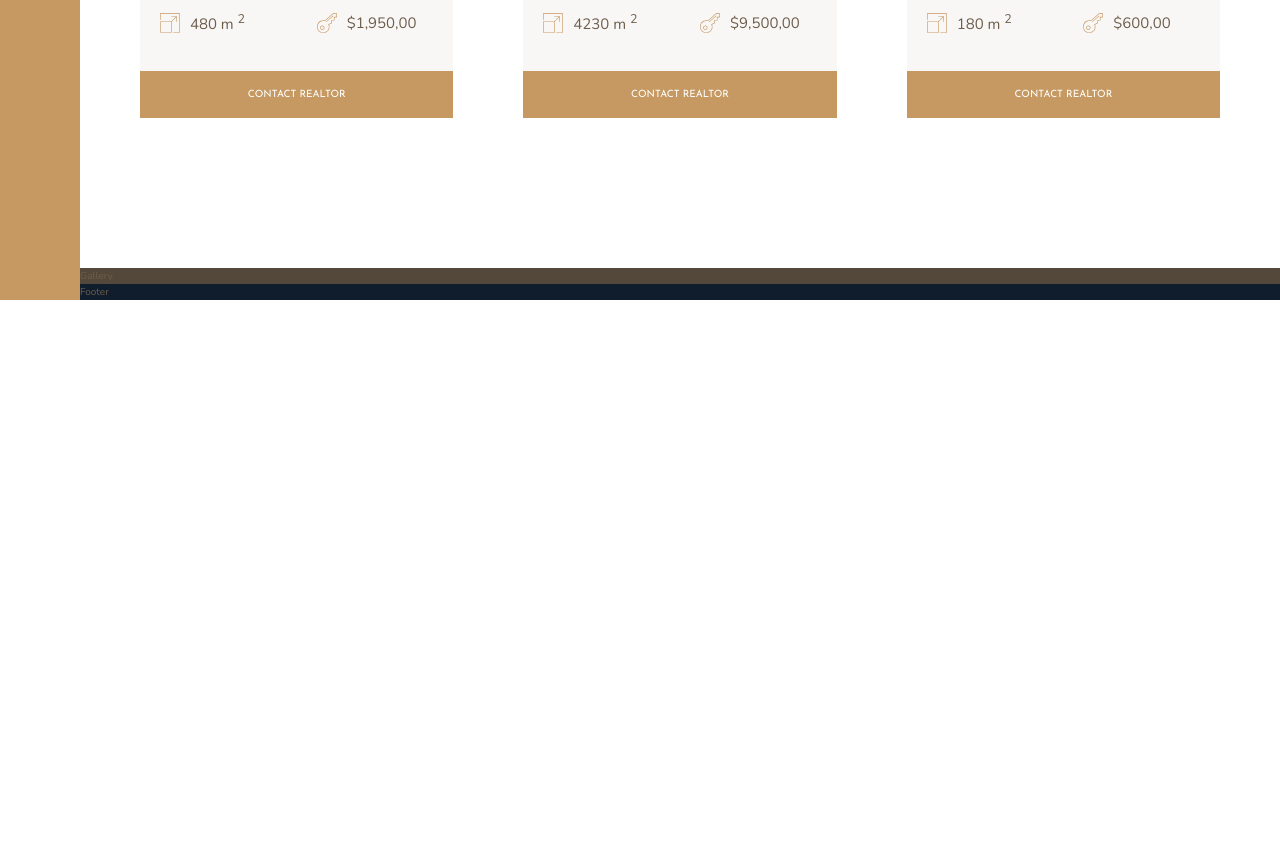
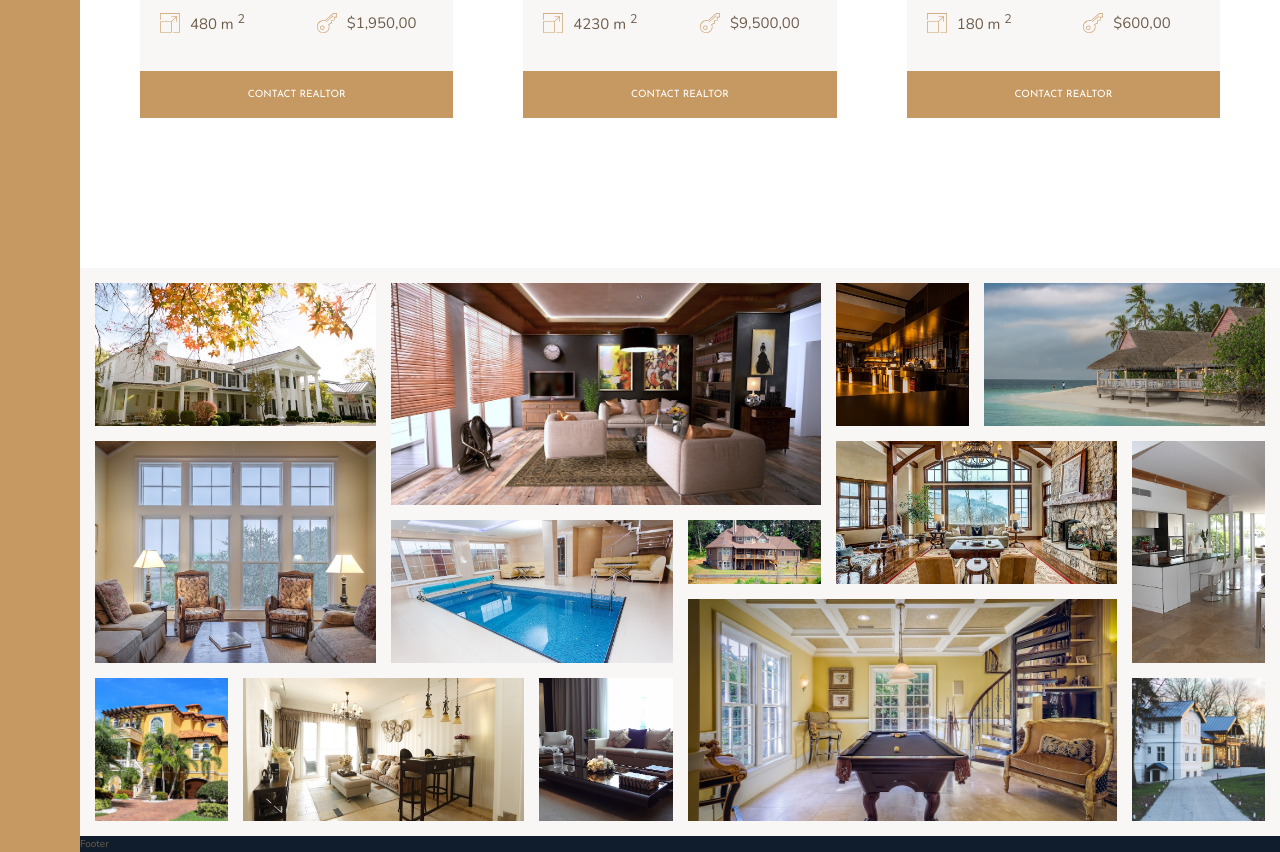
Before and after one commit to programmerInfi/Nexter, a website: page index.html in a window 1280 px wide. Shown: the part 2823-3675 px from the top of the page. Before the commit the page ends 3123 px from the top, so only its background shows below. Drawn offline with nearby package versions, Linux system fonts and the light colour scheme.

Commit message:
gallery done

```diff
--- a/index.html
+++ b/index.html
@@ -305,7 +305,70 @@
         <button class="btn home__btn">Contact realtor</button>
       </div>
     </section>
-    <section class="gallery">Gallery</section>
+    <section class="gallery">
+      <figure class="gallery__item gallery__item--1">
+        <img src="img/gal-1.jpeg" alt="Gallery image 1" class="gallery__img" />
+      </figure>
+      <figure class="gallery__item gallery__item--2">
+        <img src="img/gal-2.jpeg" alt="Gallery image 2" class="gallery__img" />
+      </figure>
+      <figure class="gallery__item gallery__item--3">
+        <img src="img/gal-3.jpeg" alt="Gallery image 3" class="gallery__img" />
+      </figure>
+      <figure class="gallery__item gallery__item--4">
+        <img src="img/gal-4.jpeg" alt="Gallery image 4" class="gallery__img" />
+      </figure>
+      <figure class="gallery__item gallery__item--5">
+        <img src="img/gal-5.jpeg" alt="Gallery image 5" class="gallery__img" />
+      </figure>
+      <figure class="gallery__item gallery__item--6">
+        <img src="img/gal-6.jpeg" alt="Gallery image 6" class="gallery__img" />
+      </figure>
+      <figure class="gallery__item gallery__item--7">
+        <img src="img/gal-7.jpeg" alt="Gallery image 7" class="gallery__img" />
+      </figure>
+      <figure class="gallery__item gallery__item--8">
+        <img src="img/gal-8.jpeg" alt="Gallery image 8" class="gallery__img" />
+      </figure>
+      <figure class="gallery__item gallery__item--9">
+        <img src="img/gal-9.jpeg" alt="Gallery image 9" class="gallery__img" />
+      </figure>
+      <figure class="gallery__item gallery__item--10">
+        <img
+          src="img/gal-10.jpeg"
+          alt="Gallery image 10"
+          class="gallery__img"
+        />
+      </figure>
+      <figure class="gallery__item gallery__item--11">
+        <img
+          src="img/gal-11.jpeg"
+          alt="Gallery image 11"
+          class="gallery__img"
+        />
+      </figure>
+      <figure class="gallery__item gallery__item--12">
+        <img
+          src="img/gal-12.jpeg"
+          alt="Gallery image 12"
+          class="gallery__img"
+        />
+      </figure>
+      <figure class="gallery__item gallery__item--13">
+        <img
+          src="img/gal-13.jpeg"
+          alt="Gallery image 13"
+          class="gallery__img"
+        />
+      </figure>
+      <figure class="gallery__item gallery__item--14">
+        <img
+          src="img/gal-14.jpeg"
+          alt="Gallery image 14"
+          class="gallery__img"
+        />
+      </figure>
+    </section>
     <footer class="footer">Footer</footer>
   </body>
 </html>
--- a/sass/_gallery.scss
+++ b/sass/_gallery.scss
@@ -1,4 +1,82 @@
 .gallery {
-  background-color: $color-grey-dark-1;
+  background-color: $color-grey-light-1;
   grid-column: full-start/full-end;
+  display: grid;
+  grid-template-columns: repeat(8, 1fr);
+  grid-template-rows: repeat(7, 5vw);
+  grid-gap: 1.5rem;
+  padding: 1.5rem;
+
+  &__item {
+    &--1 {
+      grid-row: 1 / span 2;
+      grid-column: 1 / span 2;
+    }
+
+    &--2 {
+      grid-row: 1 / span 3;
+      grid-column: 3 / span 3;
+    }
+
+    &--3 {
+      grid-row: 1 / span 2;
+      grid-column: 6 / 7;
+    }
+
+    &--4 {
+      grid-row: 1 / span 2;
+      grid-column: 7 / -1;
+    }
+
+    &--5 {
+      grid-row: 3 / span 3;
+      grid-column: 1 / span 2;
+    }
+    &--6 {
+      grid-row: 4 / span 2;
+      grid-column: 3 / span 2;
+    }
+    &--7 {
+      grid-row: 4 /5;
+      grid-column: 5 / 6;
+    }
+    &--8 {
+      grid-row: 3 / span 2;
+      grid-column: 6 / span 2;
+    }
+
+    &--9 {
+      grid-row: 3 / span 3;
+      grid-column: 8 / -1;
+    }
+
+    &--10 {
+      grid-row: 6 / span 2;
+      grid-column: 1 / 2;
+    }
+
+    &--11 {
+      grid-row: 6 / span 2;
+      grid-column: 2 / span 2;
+    }
+    &--12 {
+      grid-row: 6 / span 2;
+      grid-column: 4 / 5;
+    }
+    &--13 {
+      grid-row: 5 / span 3;
+      grid-column: 5 / span 3;
+    }
+    &--14 {
+      grid-row: 6 / span 2;
+      grid-column: 8 /-1;
+    }
+  }
+
+  &__img {
+    width: 100%;
+    height: 100%;
+    object-fit: cover;
+    display: block;
+  }
 }
```
Also changed, not shown: css/style.css.
